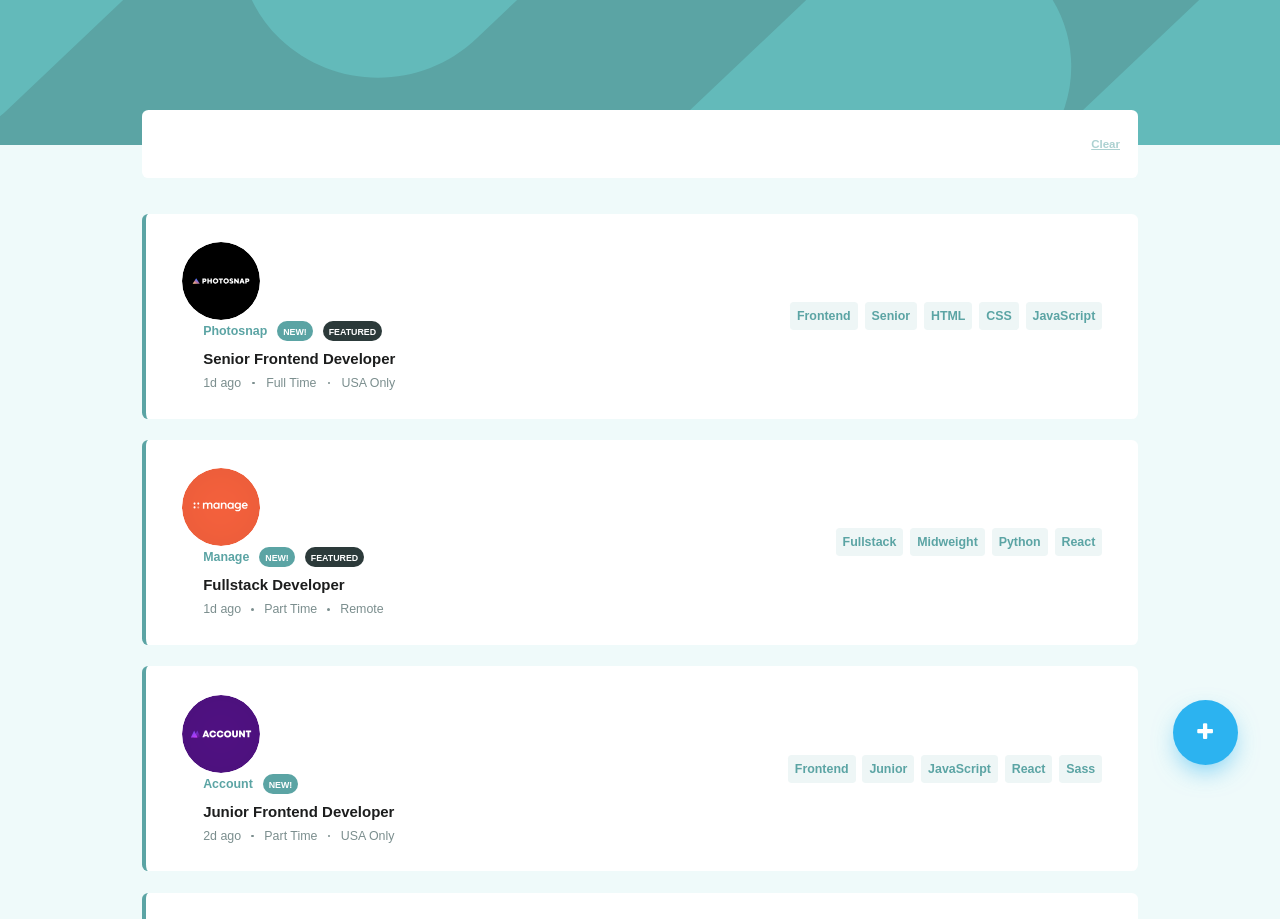
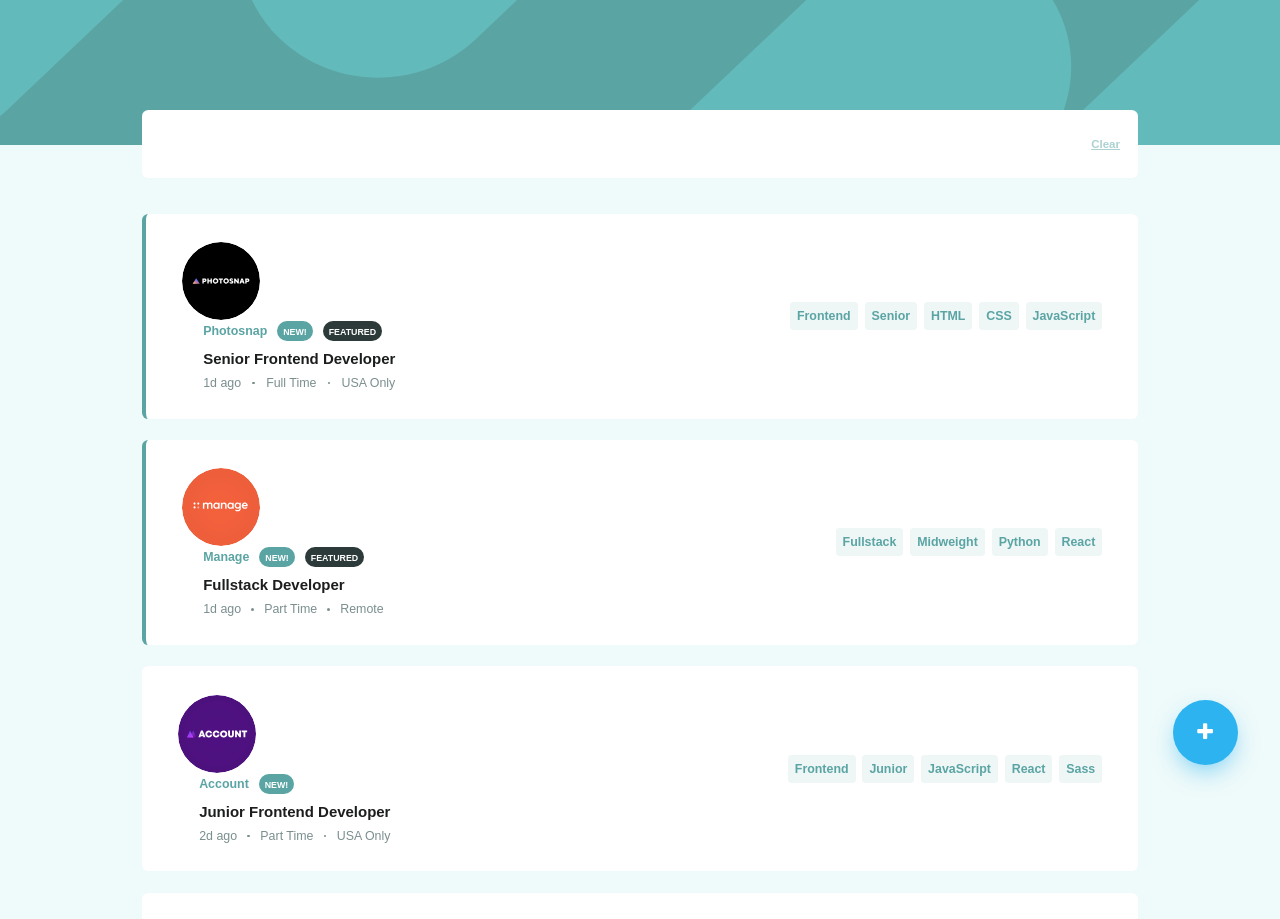
Before and after one commit to mahad002/Coded-by-Muhammad-Mahad-Sheikh-Challenge-by-Frontend-Mentor, a website: page index.html in a window 1280 px wide. Shown: the top 919 px of the page. Drawn offline with nearby package versions, Linux system fonts and the light colour scheme.

Commit message:
added border-left on new and featured

```diff
--- a/index.html
+++ b/index.html
@@ -219,8 +219,8 @@
       margin-bottom: 1.67em;
       box-shadow: none;
       animation: jsMLnZ 0.2s var(--timing-cubic) forwards;
-      border-left: 0.35em solid var(--desaturated-dark-cyan);
-      transition: background 0.3s ease;
+      /* border-left: 0.35em solid var(--desaturated-dark-cyan);
+      transition: background 0.3s ease; */
     }
 
     @media screen and (max-width: 789px){
@@ -480,32 +480,6 @@
     .attribution{
       padding-bottom: 5%;
     }
-
-    /* @media screen and (max-width: 789px){
-    .hFalHO {
-        flex-direction: column;
-        align-items: flex-start;
-        padding: 1.67em;
-        margin-bottom: 2.78em;
-    }}
-    @media screen and (min-width: 789px){
-    .hFalHO {
-        align-items: flex-end;
-    }}
-
-    .hFalHO {
-        background: rgb(255, 255, 255);
-        padding: 2.22em 2.78em;
-        border-radius: 0.5em;
-        display: flex;
-        -webkit-box-align: center;
-        align-items: center;
-        -webkit-box-pack: justify;
-        justify-content: space-between;
-        margin-bottom: 1.67em;
-        box-shadow: none;
-        animation: jsMLnZ 0.2s var(--timing-cubic) forwards;
-    } */
 
     @media screen and (max-width: 789px){
       .circular-avatar {
--- a/script.js
+++ b/script.js
@@ -5,6 +5,17 @@ $(document).ready(function () {
           // Loop through the JSON data and create elements for each job
           $.each(data, function (index, job) {
               const container = $("<div>").addClass("job-object");
+
+              // Check if the job is both new and featured
+              const isNewAndFeatured = job.new && job.featured;
+
+              // Add the border-left and transition styles conditionally
+              if (isNewAndFeatured) {
+                  container.css({
+                      "border-left": "0.35em solid var(--desaturated-dark-cyan)",
+                      "transition": "background 0.3s ease"
+                  });
+              }
 
               // Create elements for job details
               const leftDiv = $("<div>").addClass("job-object-side");
@@ -230,6 +241,17 @@ $(document).ready(function () {
       // Define a function to create a job object container based on jobData
       function createJobObjectContainer(job) {
         const container = $("<div>").addClass("job-object");
+
+              // Check if the job is both new and featured
+              const isNewAndFeatured = job.new && job.featured;
+
+              // Add the border-left and transition styles conditionally
+              if (isNewAndFeatured) {
+                  container.css({
+                      "border-left": "0.35em solid var(--desaturated-dark-cyan)",
+                      "transition": "background 0.3s ease"
+                  });
+              }
 
               // Create elements for job details
               const leftDiv = $("<div>").addClass("job-object-side");
```
